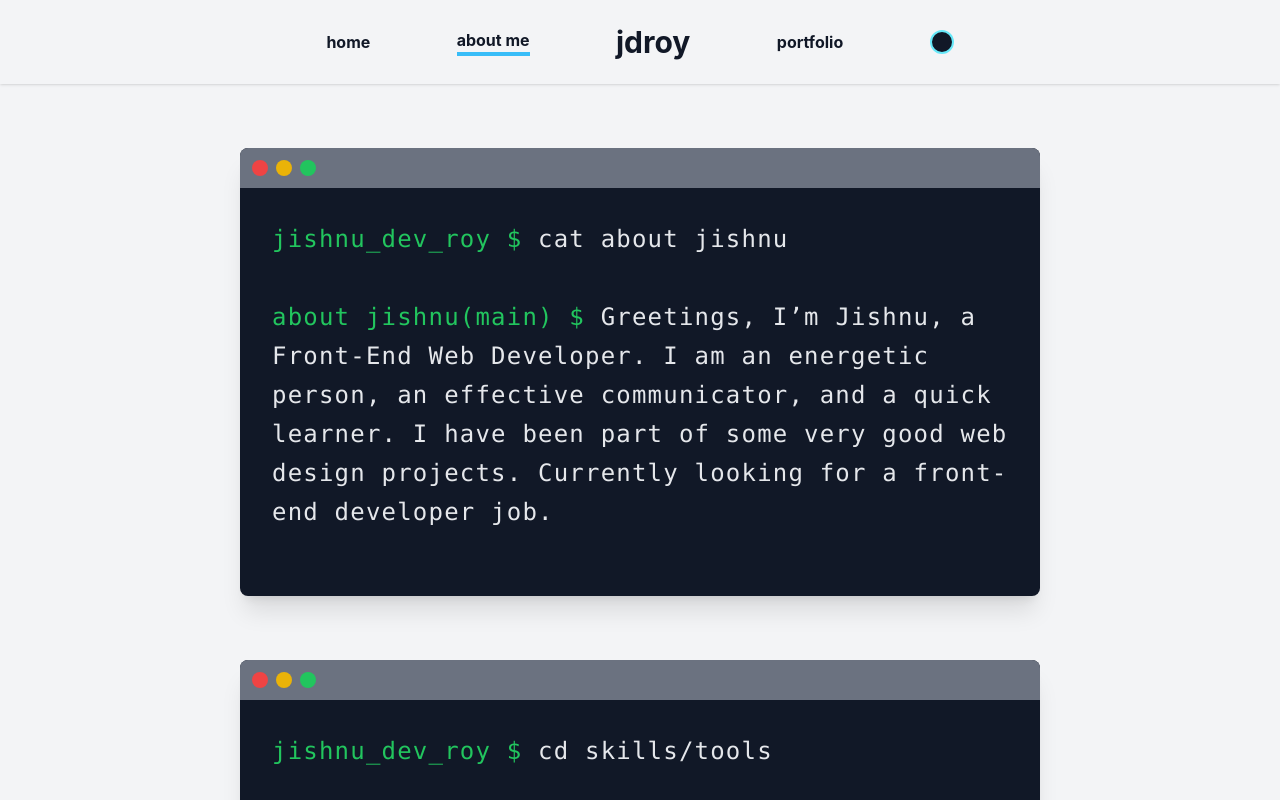
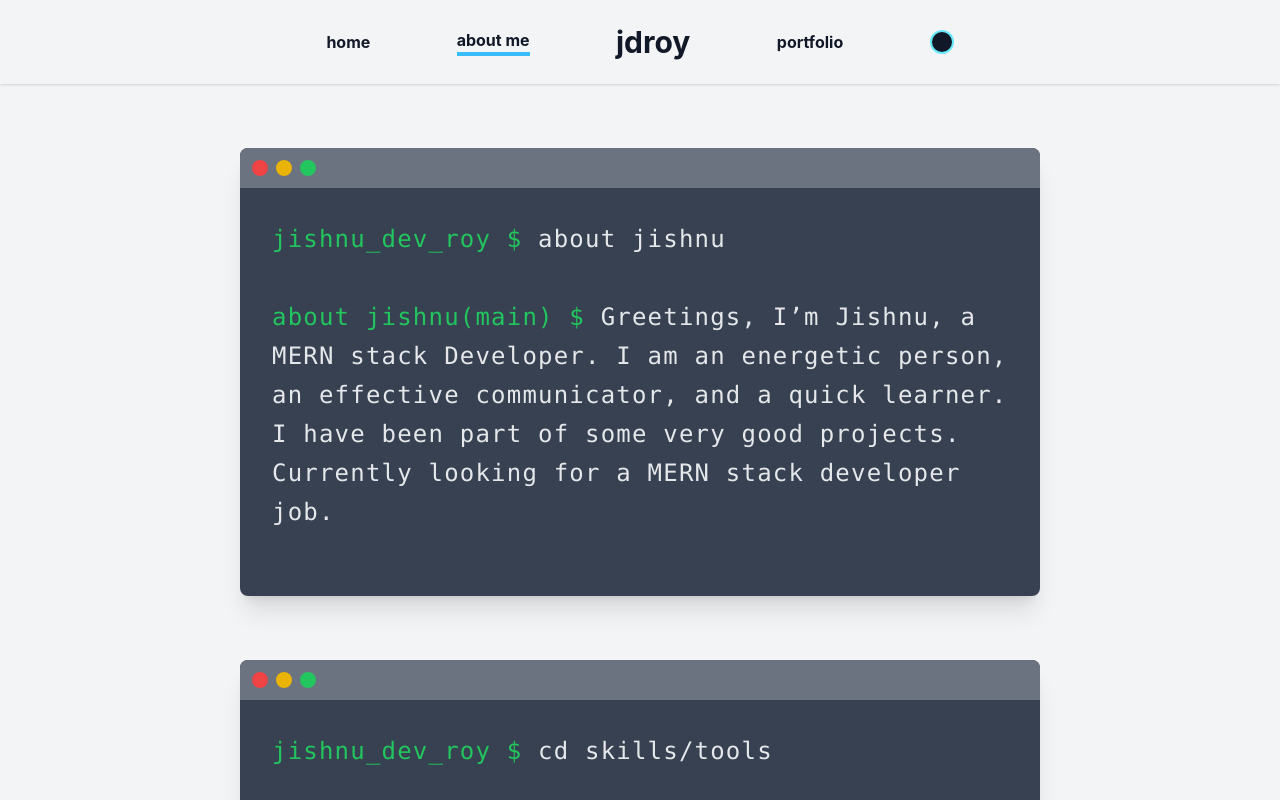
Before and after one commit to jishnu0712/myPortfolio, a React (Create React App) app: page /about in a window 1280 px wide. Shown: the top 800 px of the page. Built offline with nearby package versions, Linux system fonts and the light colour scheme.

Commit message:
darkmode done

```diff
--- a/src/pages/About.js
+++ b/src/pages/About.js
@@ -1,4 +1,8 @@
-const boxClass = "box mb-16 w-3/4 bg-gray-900 rounded-lg shadow-xl";
+import { useContext } from "react";
+import { UserContext } from "../context/context";
+import { theme } from "../Theme/Theme";
+
+const boxClass = "box mb-16 w-3/4 bg-gray-700 rounded-lg shadow-xl";
 const boxHeaderClass = "box-header bg-gray-500 h-10 rounded-t-lg py-3 px-4";
 const redButtonClass = "red rounded-full bg-red-500 h-4 w-4  mx-1";
 const yellowButtonClass = "yellow rounded-full bg-yellow-500 h-4 w-4 mx-1";
@@ -28,17 +32,18 @@ function Box({ children }) {
 }
 
 function About() {
+    const { darkMode } = useContext(UserContext);
     return (
-        <div className='box-container my-16 flex-grow flex flex-col justify-evenly items-center bg-gray-100'>
+        <div className={`box-container py-16 flex-grow flex flex-col justify-evenly items-center ${darkMode ? theme['dark'] : ''}`}>
             <Box>
                 <p className={boxContentTextClass}>
-                    <span className='text-green-500'> jishnu_dev_roy $ </span>cat about jishnu<br />
+                    <span className='text-green-500'> jishnu_dev_roy $ </span>about jishnu<br />
                     <br />
                     <span className='text-green-500'>about jishnu(main) $ </span>Greetings, I’m Jishnu,
-                    a Front-End Web Developer. I am an energetic person,
+                    a MERN stack Developer. I am an energetic person,
                     an effective communicator, and a quick learner.
-                    I have been part of some very good web design projects.
-                    Currently looking for a front-end developer job.
+                    I have been part of some very good projects.
+                    Currently looking for a MERN stack developer job.
                 </p>
             </Box>
             <Box>
@@ -48,16 +53,14 @@ function About() {
                     <span className='text-green-500'>skills/tools (main) $</span> ls<br />
                     <span className='text-green-500'>Proficient With</span><br />
                     javascript<br />
-                    react<br />
+                    React.js<br />
+                    Node.js<br />
                     html5<br />
                     css3<br />
                     tailwind CSS<br />
                     git<br />
                     github<br />
                     bootstrap<br />
-                    <span className='text-green-500'>Exposed To</span><br />
-                    nodejs<br />
-                    c++<br />
                 </p>
             </Box>
             <Box>
--- a/src/pages/Portfolio.js
+++ b/src/pages/Portfolio.js
@@ -1,11 +1,15 @@
-import React from 'react';
+import React, { useContext } from 'react';
+import { UserContext } from '../context/context';
+import { theme } from '../Theme/Theme';
 
-const buttonClass = `py-2 px-4 ml-4 mb-4  border-2 border-gray-400
- rounded-full text-lg tracking-wider font-semibold shadow-lg hover:text-gray-500`;
+
 const portFolioBoxClass = `portfolio-box py-2 px-4 flex flex-col justify-center items-center w-7/12 Asm:w-5/12  2xl:w-1/4`;
 const projectTitleClass = `title font-serif text-gray-900 font-bold text-3xl tracking-widest mb-8`;
 
 function PortfolioItem() {
+    const { darkMode } = useContext(UserContext);
+    const buttonClass = `py-2 px-4 ml-4 mb-4  border-2 border-gray-400
+    rounded-full text-lg tracking-wider font-semibold shadow-lg hover:text-gray-500 ${darkMode ? 'text-gray-300':''}`;
     return (
         <div className={portFolioBoxClass}>
             <img src={process.env.PUBLIC_URL + '/img/Untitled_design.png'} alt="" className="portfolio-img w-full" />
@@ -19,8 +23,9 @@ function PortfolioItem() {
 }
 
 function Portfolio() {
+    const { darkMode } = useContext(UserContext);
     return (
-        <div className='portfolio-container flex flex-wrap justify-center items-center bg-white'>
+        <div className={`portfolio-container flex flex-wrap justify-center items-center ${darkMode ? 'bg-gray-900' : ''}`}>
             <PortfolioItem />
             <PortfolioItem />
             <PortfolioItem />
```
